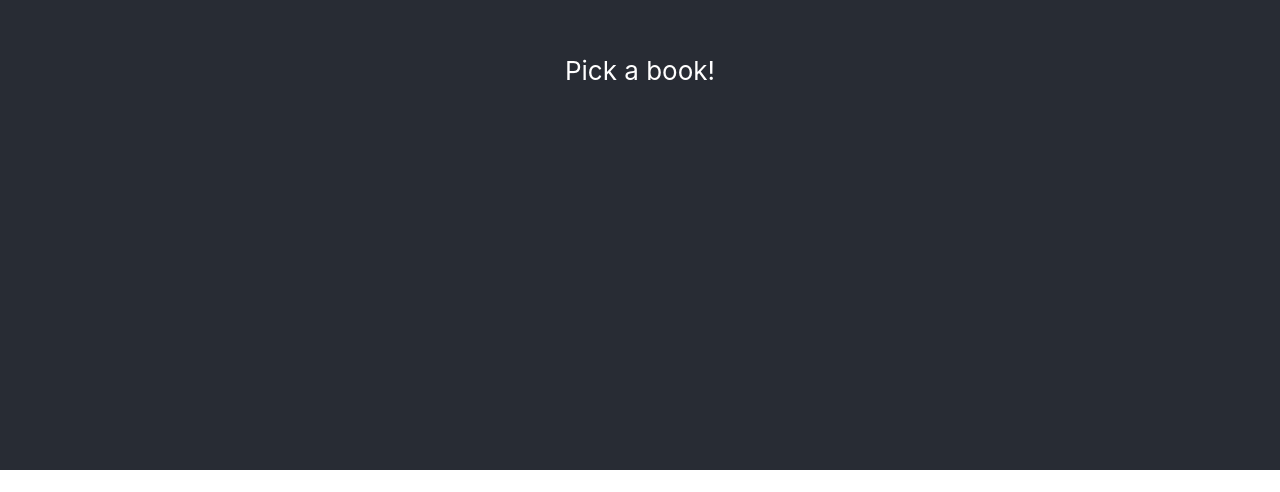
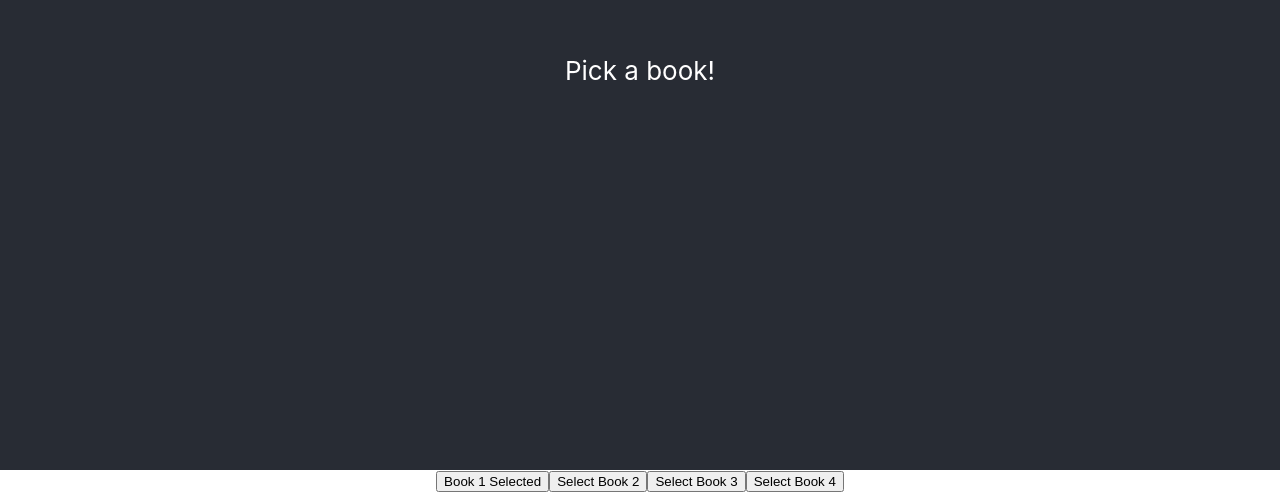
Before and after one commit to janae-b/book-react-practice, a React (Create React App) app: page / in a window 1280 px wide. Shown: the part 330-822 px from the top of the page. Before the commit the page ends 800 px from the top, so only its background shows below. Built offline with nearby package versions, Linux system fonts and the light colour scheme.

Commit message:
add tereny

```diff
--- a/components/BookSelector/BookSelector.jsx
+++ b/components/BookSelector/BookSelector.jsx
@@ -0,0 +1,18 @@
+import React from 'react'
+import './BookSelector.css'
+
+const BookSelector = (props) => {
+  return (
+    <div className='BookSelector'>
+        {props.bookNo.map((book, idx) =>
+          <button
+            key={book}
+          >
+          {props.selectedBookIdx === idx ? `Book ${idx + 1} Selected` : `Select Book ${idx + 1}`}
+          </button>
+        )}
+    </div>
+  )
+}
+
+export default BookSelector
--- a/src/App.js
+++ b/src/App.js
@@ -1,6 +1,7 @@
 import React, { Component } from 'react';
 import './App.css';
 import Books from '../components/Books/Books'
+import BookSelector from '../components/BookSelector/BookSelector'
 
 const bookNo = [0, 1, 2, 3]
 
@@ -8,15 +9,29 @@ class App extends Component {
   state = {
     selectedBookIdx: 0
    }
+
+   handleBookSelection = (newIdx) => {
+     this.setState({ selectedBookIdx: newIdx })
+   }
+
   render() {
     return (
       <div className="App">
-          <header className="App-header">
-            Pick a book!
-          </header>
-          <main>
-            <Books />
-          </main>
+        <header className="App-header">
+          Pick a book!
+        </header>
+        <main>
+          <BookSelector
+          handleBookSelection={this.handleBookSelection}
+          bookNo={bookNo}
+            selectedBookIdx={this.state.selectedBookIdx}
+          />
+          <Books
+          handleBookSelectiond={this.handleBookSelection}
+          bookNo={bookNo}
+            selectedBookIdx={this.state.selectedBookIdx}
+          />
+        </main>
       </div>
       );
   }
```
